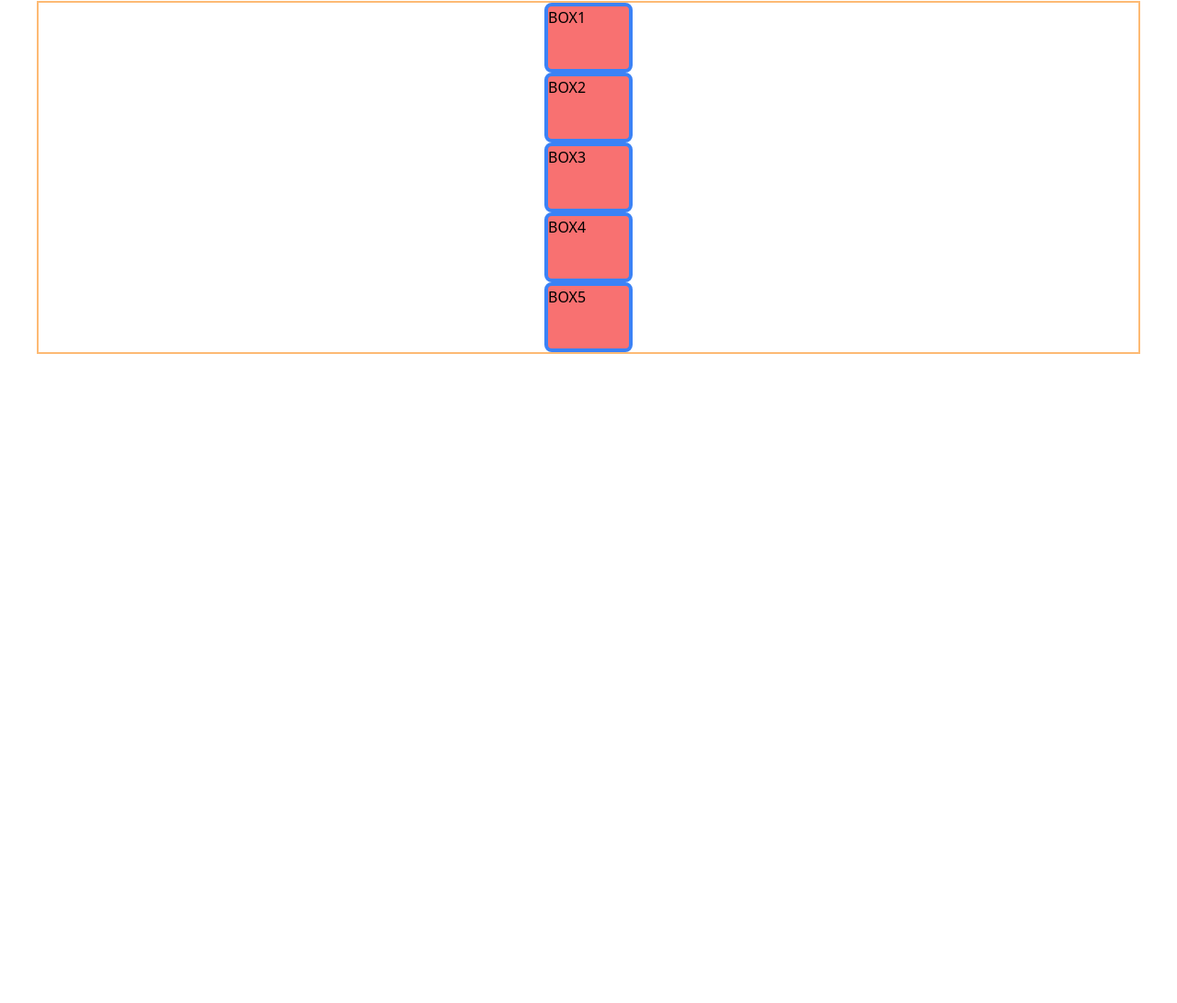
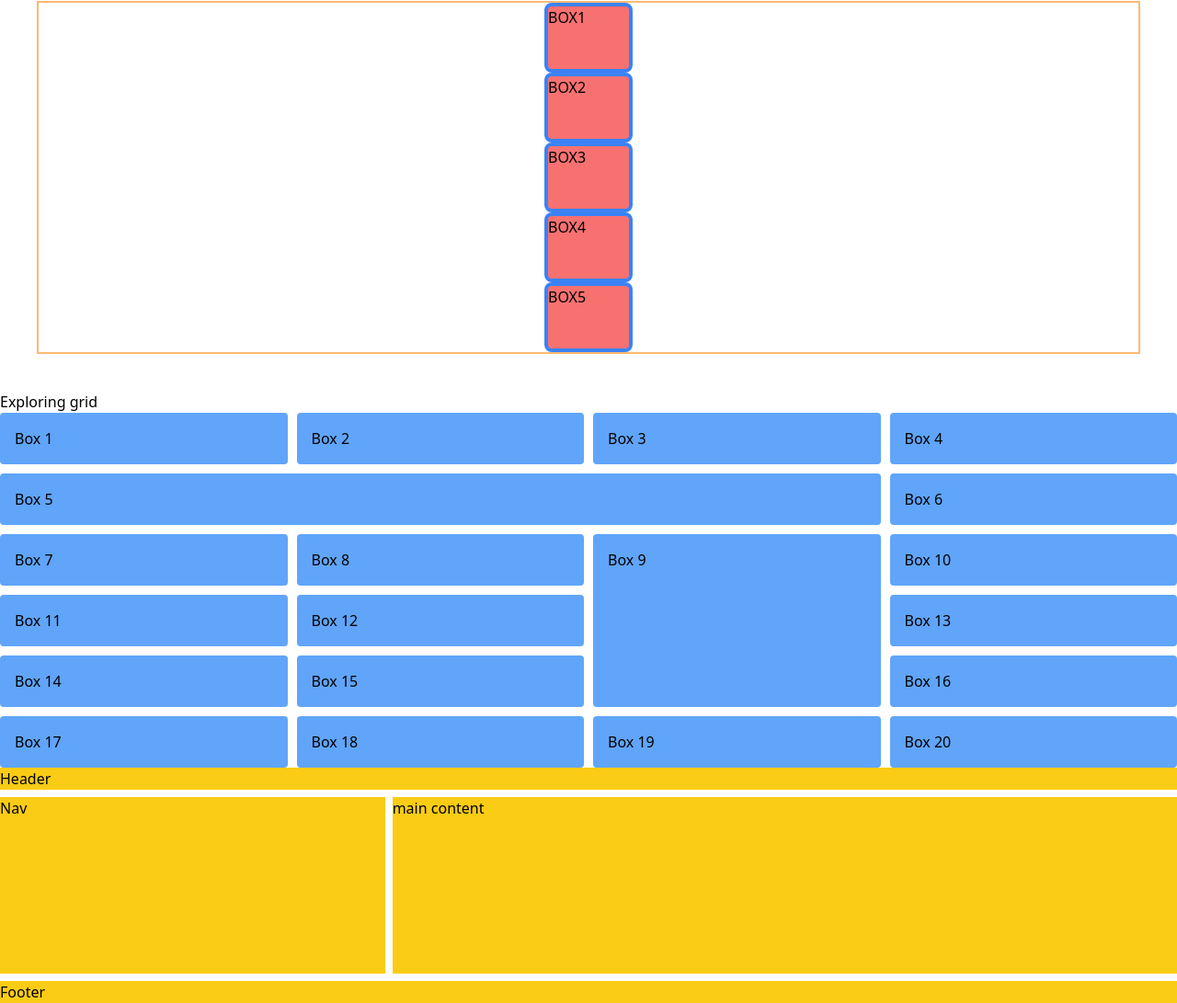
Before and after one commit to Imam444/tailwind-Css-repo, a plain HTML site: page index.html in a window 1280 px wide. Shown: the part 372-1463 px from the top of the page at 92% size. Before the commit the page ends 800 px from the top, so only its background shows below. Drawn offline with nearby package versions, Linux system fonts and the light colour scheme.

Commit message:
tailwind grid and flex

```diff
--- a/index.html
+++ b/index.html
@@ -35,5 +35,38 @@
            <div class="bg-red-400 h-24 w-24 border-4 border-blue-500 rounded-lg">BOX5</div>
         </div>
     </section>
+    <section>
+        <h3>Exploring grid</h3>
+        <div class="grid  grid-cols-4 gap-2.5">
+            <div class="bg-blue-400 p-4 rounded">Box 1</div>
+            <div class="bg-blue-400 p-4 rounded">Box 2</div>
+            <div class="bg-blue-400 p-4 rounded">Box 3</div>
+            <div class="bg-blue-400 p-4 rounded">Box 4</div>
+            <div class="col-span-3 bg-blue-400 p-4 rounded">Box 5</div>
+            <div class="bg-blue-400 p-4 rounded">Box 6</div>
+            <div class="bg-blue-400 p-4 rounded">Box 7</div>
+            <div class="bg-blue-400 p-4 rounded">Box 8</div>
+            <div class=" row-span-3 bg-blue-400 p-4 rounded">Box 9</div>
+            <div class="bg-blue-400 p-4 rounded">Box 10</div>
+            <div class="bg-blue-400 p-4 rounded">Box 11</div>
+            <div class="bg-blue-400 p-4 rounded">Box 12</div>
+            <div class="bg-blue-400 p-4 rounded">Box 13</div>
+            <div class="bg-blue-400 p-4 rounded">Box 14</div>
+            <div class="bg-blue-400 p-4 rounded">Box 15</div>
+            <div class="bg-blue-400 p-4 rounded">Box 16</div>
+            <div class="bg-blue-400 p-4 rounded">Box 17</div>
+            <div class="bg-blue-400 p-4 rounded">Box 18</div>
+            <div class="bg-blue-400 p-4 rounded">Box 19</div>
+            <div class="bg-blue-400 p-4 rounded">Box 20</div>
+        </div>
+    </section>
+    <section>
+        <div class="grid grid-col-1 md: grid-cols-3 gap-2">
+            <div class="md: col-span-4 bg-yellow-400">Header</div>
+            <div class="bg-yellow-400">Nav</div>
+            <div class=" md:col-span-3 h-48 bg-yellow-400">main content</div>
+            <div class=" md: col-span-4 bg-yellow-400">Footer</div>
+        </div>
+    </section>
 </body>
 </html>
```
